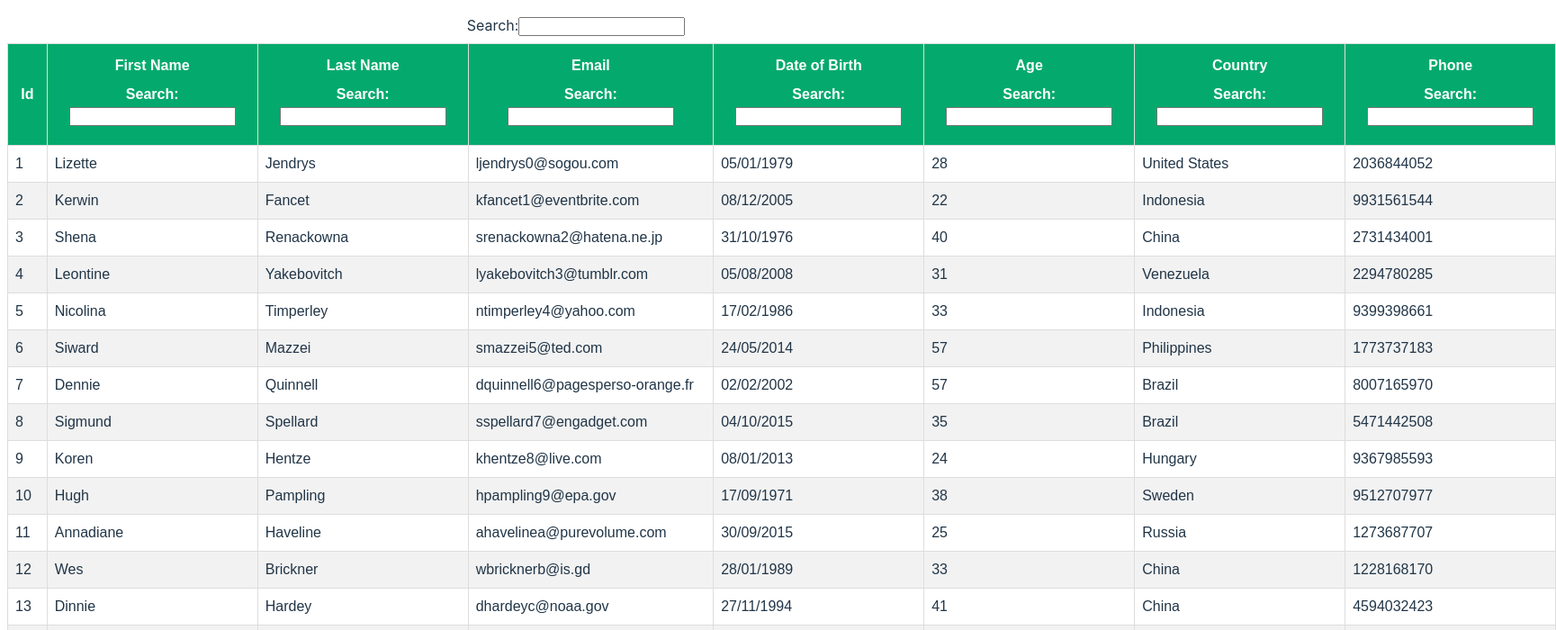
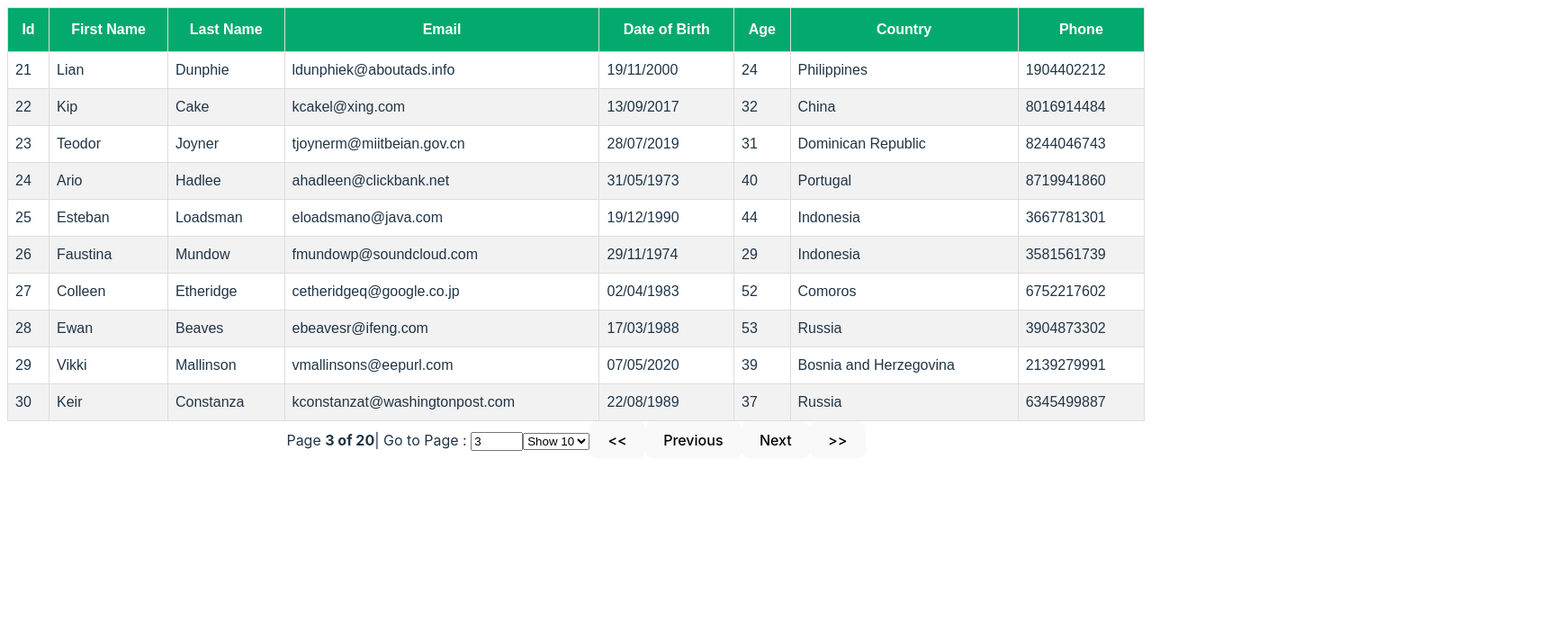
Before and after one commit to JunaidSikander/react-table, a React (Vite) app: page / in a window 1280 px wide. Shown: the top 700 px of the page at 90% size, 1729 px wide, since content can reach past the window. Built offline with nearby package versions, Linux system fonts and the light colour scheme.

Commit message:
add pagination table

```diff
--- a/src/App.jsx
+++ b/src/App.jsx
@@ -1,3 +1,4 @@
+import PaginationTable from './components/PaginationTable';
 import ColumnFilterTable from './components/ColumnFilterTable.jsx';
 import FilteringTable from './components/FilteringTable';
 import Sorting from './components/Sorting';
@@ -15,7 +16,8 @@ function App() {
             {/*<HeaderGroups/>*/}
             {/*<Sorting/>*/}
             {/*<FilteringTable/>*/}
-            <ColumnFilterTable/>
+            {/*<ColumnFilterTable/>*/}
+            <PaginationTable/>
     </>
     )
 }
--- /dev/null
+++ b/src/components/PaginationTable.jsx
@@ -0,0 +1,94 @@
+import { useMemo } from 'react';
+import { useTable, usePagination } from "react-table"
+import { COLUMNS } from '../components/columns';
+import MOCK_DATA from "../data/MOCK_DATA.json"
+import "./table.css"
+
+
+export default function PaginationTable() {
+
+    const columns = useMemo( () => COLUMNS, [] );
+    const data = useMemo( () => MOCK_DATA, [] );
+
+    const {
+        getTableProps,
+        getTableBodyProps,
+        headerGroups,
+        page,
+        nextPage,
+        previousPage,
+        canNextPage,
+        pageOptions,
+        pageCount,
+        gotoPage,
+        setPageSize,
+        state :{ pageIndex, pageSize },
+        canPreviousPage,
+        prepareRow
+    } = useTable( {
+        columns,
+        data,
+        initialState :{ pageIndex :2 } // set as default page index 5
+    }, usePagination )
+    return (
+        <>
+             <table { ...getTableProps() }>
+        <thead>
+        {
+            headerGroups.map( ( headerGroup ) => (
+                <tr { ...headerGroup.getHeaderGroupProps() }>
+                    {
+                        headerGroup.headers.map( ( column ) => (
+                            <th { ...column.getHeaderProps }>
+                                    { column.render( 'Header' ) }
+                                </th>
+                        ) )
+                    }
+                </tr>
+            ) )
+        }
+        </thead>
+        <tbody { ...getTableBodyProps() }>
+        {
+            page.map( row => {
+                prepareRow( row );
+                return <tr { ...row.getRowProps() }>
+                    { row.cells.map( cell => (
+                        <td { ...cell.getCellProps() }>
+                            { cell.render( 'Cell' ) }
+                        </td>
+                    ) ) }
+                </tr>
+            } )
+        }
+        </tbody>
+    </table>
+    <div className = 'text-center'>
+        <span>
+            Page <strong>{ pageIndex + 1 } of { pageOptions.length }</strong>
+        </span>
+        <span>
+            | Go to Page : { ' ' } <input
+            type = { 'number' } defaultValue = { pageIndex + 1 } onChange = { e => {
+            const pageNumber = e.target.value ? Number( e.target.value ) - 1 : 0
+            gotoPage( pageNumber )
+        } } style = { { width :'50px' } } />
+        </span>
+        <select value = { pageSize } onChange = { ( e ) => setPageSize( Number( e.target.value ) ) }>
+        {
+            [ 10, 25, 50 ].map( pageSize => (
+                <option key = { pageSize } value = { pageSize }>
+                    Show { pageSize }
+                </option>
+            ) )
+        }
+        </select>
+        <button onClick = { () => gotoPage( 0 ) } disabled = { !canPreviousPage }> { '<<' } </button>
+        <button onClick = { () => previousPage() } disabled = { !canPreviousPage }>Previous</button>
+        <button onClick = { () => nextPage() } disabled = { !canNextPage }>Next</button>
+        <button onClick = { () => gotoPage( pageCount - 1 ) } disabled = { !canNextPage }> { '>>' } </button>
+
+    </div>
+        </>
+    )
+}
--- a/src/index.css
+++ b/src/index.css
@@ -68,3 +68,7 @@ button:focus-visible {
   padding: 0.5rem 1em;
   text-align: center;
 }
+
+.text-center {
+  text-align: center;
+}
```
